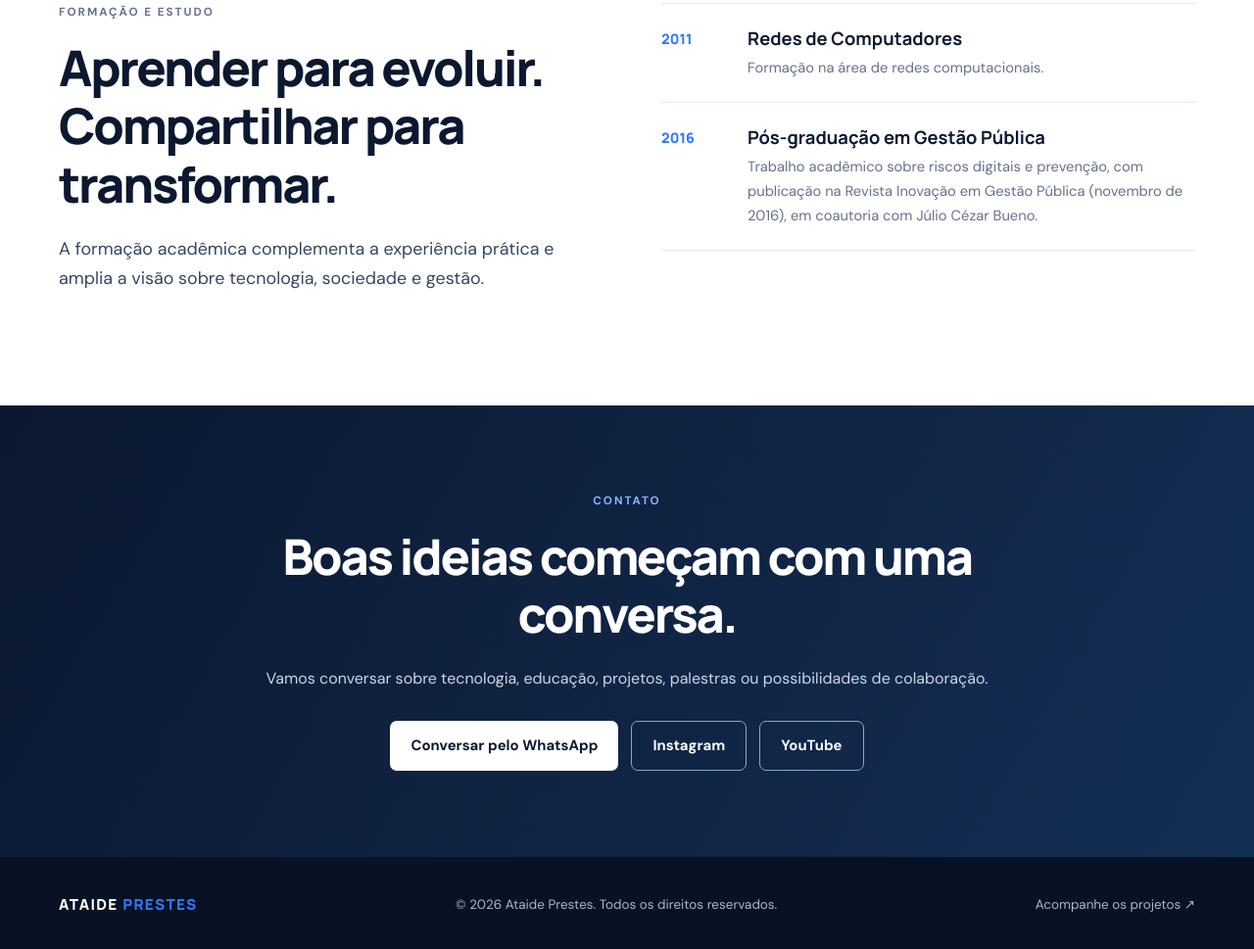
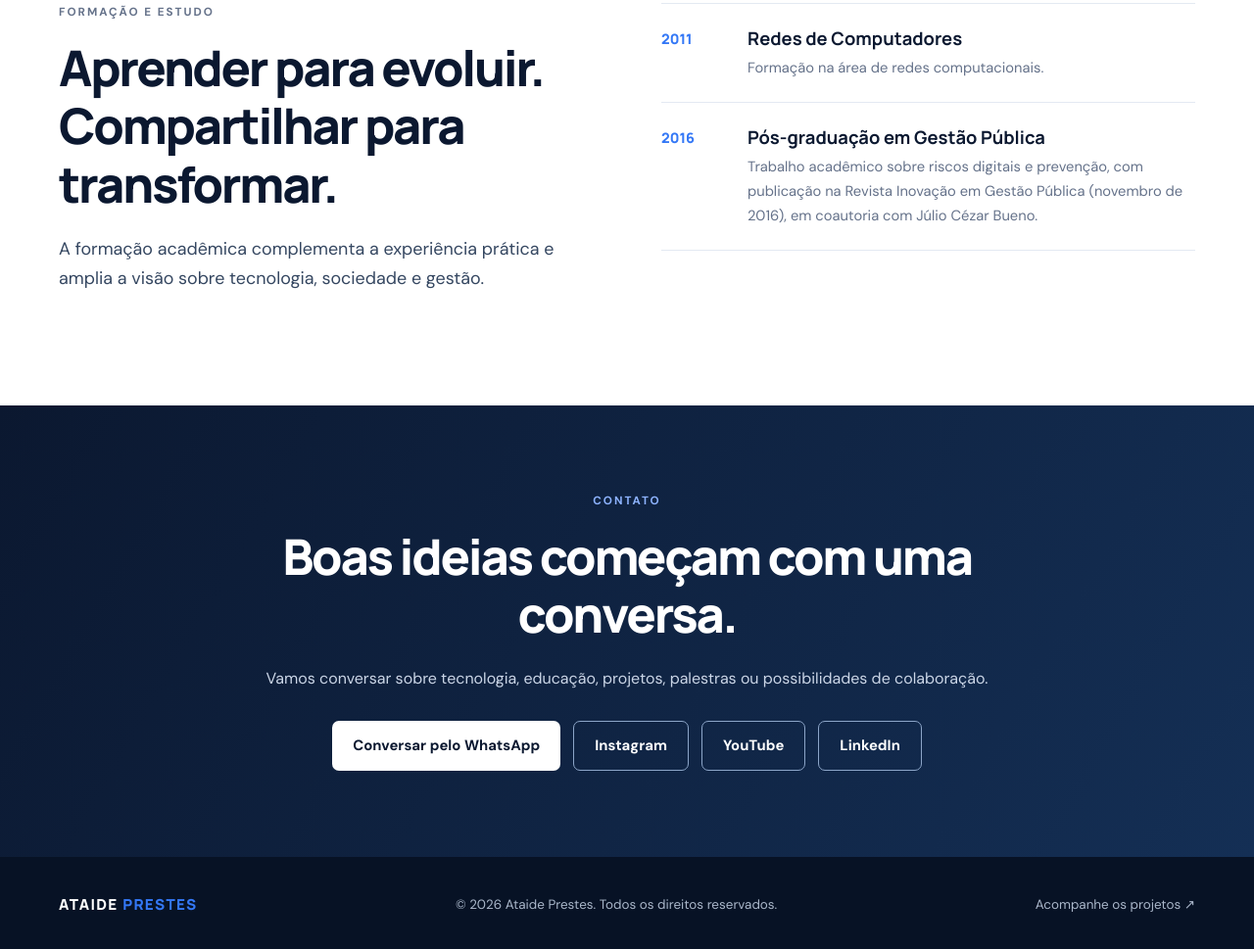
Before and after one commit to ataidep/ataidep.github.io, a plain HTML site: page index.html in a window 1280 px wide. Shown: the part 3549-4518 px from the top of the page at 98% size. Drawn offline with Linux system fonts and the light colour scheme.

Commit message:
Update index.html

```diff
--- a/index.html
+++ b/index.html
@@ -138,6 +138,7 @@
           <a class="button button-light" href="https://wa.me/5541984021985" target="_blank" rel="noopener">Conversar pelo WhatsApp</a>
           <a class="button button-outline" href="https://www.instagram.com/personaleinfo/" target="_blank" rel="noopener">Instagram</a>
           <a class="button button-outline" href="https://www.youtube.com/@PersonaleInfo" target="_blank" rel="noopener">YouTube</a>
+          <a class="button button-outline" href="https://www.linkedin.com/company/personaleinfo/" target="_blank" rel="noopener">LinkedIn</a>
         </div>
       </div>
     </section>
```
